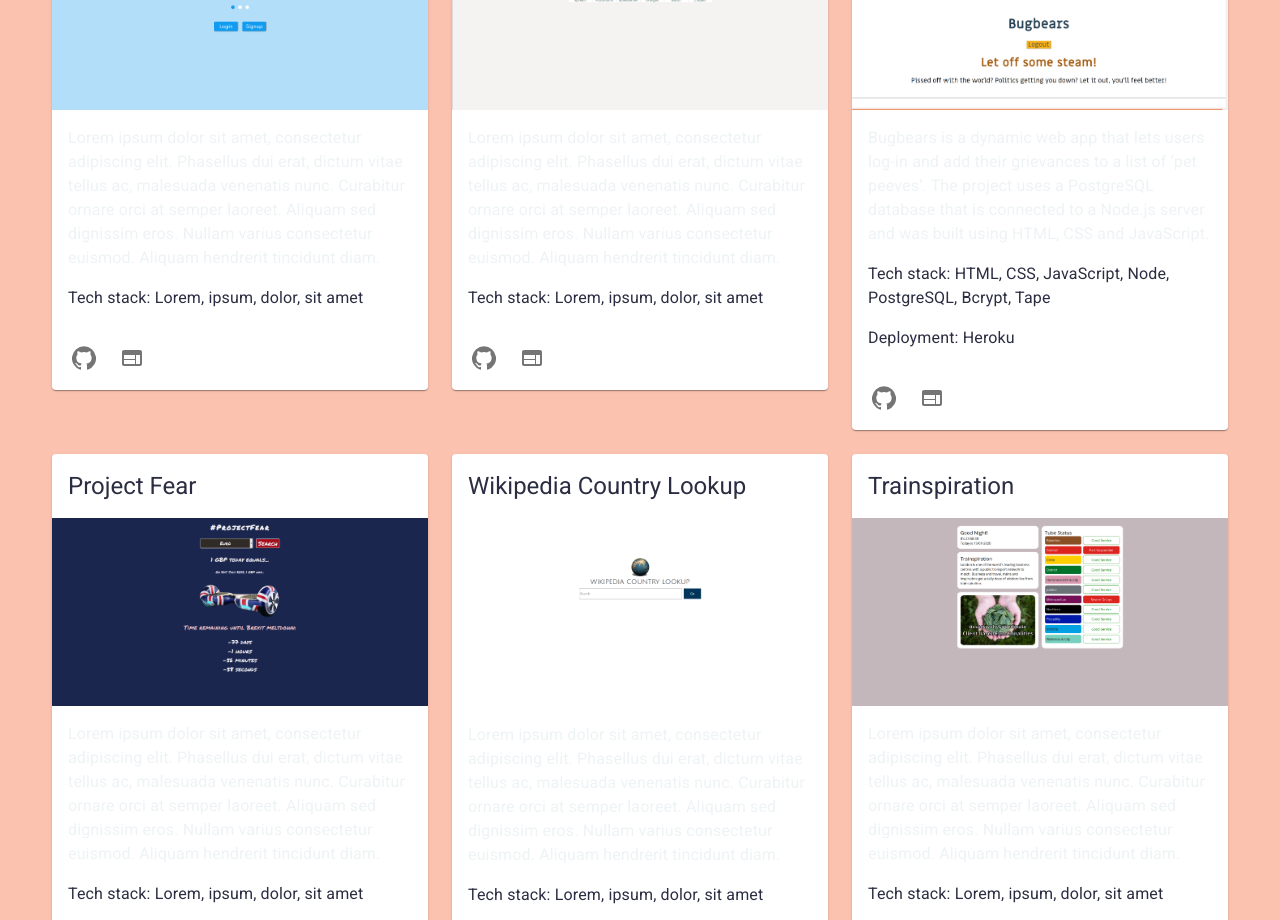
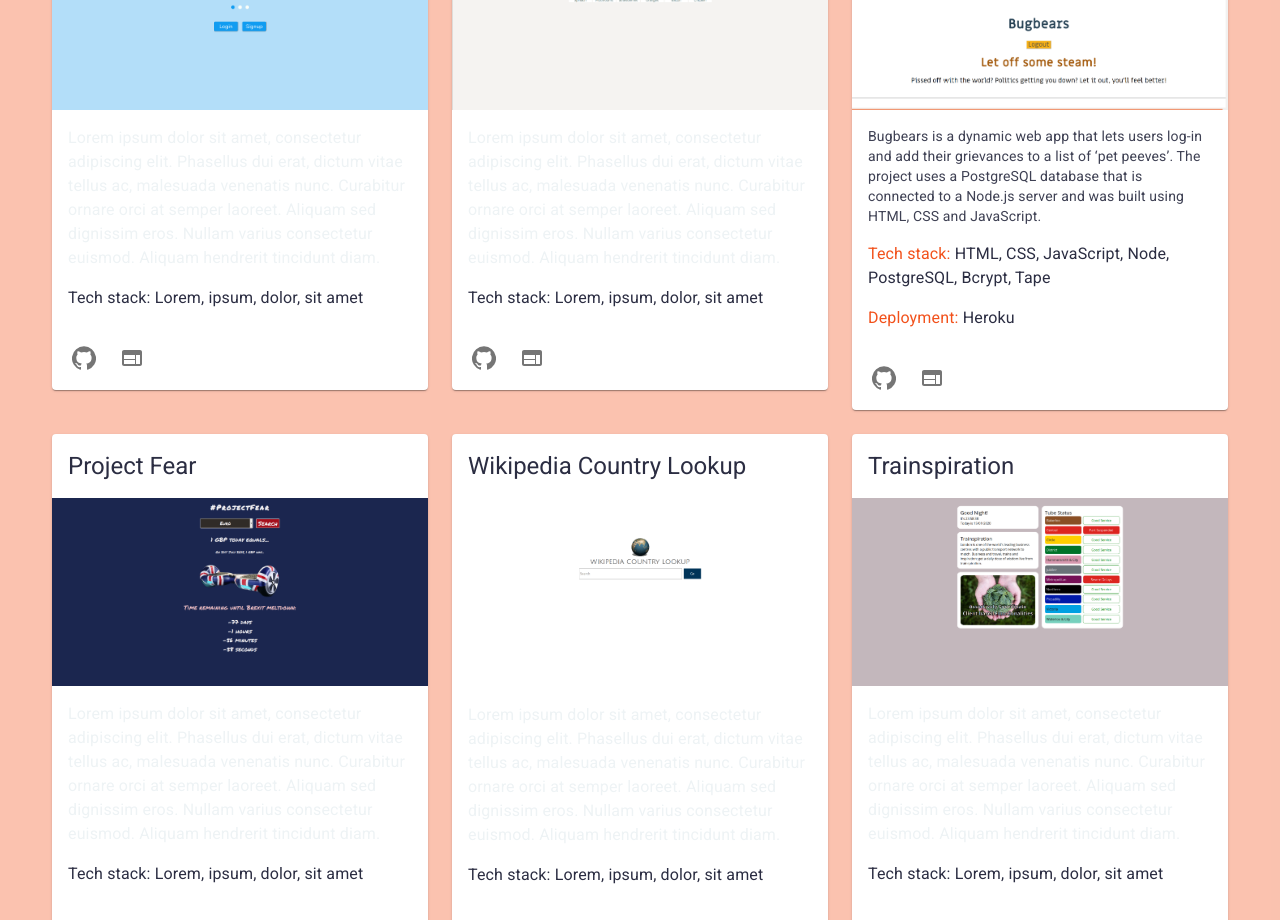
Before and after one commit to andy-mc-donald/React-Portfolio-V2, a React (Create React App) app: page / in a window 1280 px wide. Shown: the part 1060-1980 px from the top of the page. Built offline with nearby package versions, Linux system fonts and the light colour scheme.

Commit message:
bugbears component sorted

```diff
--- a/src/Projects/BugBears.js
+++ b/src/Projects/BugBears.js
@@ -15,8 +15,11 @@
   root: {
     // maxWidth: 500,
   },
+  text: {
+    color: '#3e4053',
+  },
   bold: {
-    color: 'primary'
+    color: '#F2511B',
   }
 });
 
@@ -28,7 +31,7 @@
       <CardMedia src={BugBearsPic} component="img" title="Bugbears" />
       <CardContent>
         {/* <Typography variant="body2" color="textSecondary" component="p"> */}
-        <Typography paragraph variant="body1" color="textSecondary">
+        <Typography paragraph variant="body2" className={classes.text}>
           Bugbears is a dynamic web app that lets users log-in and add their
           grievances to a list of ‘pet peeves’. The project uses a PostgreSQL
           database that is connected to a Node.js server and was built using
```
